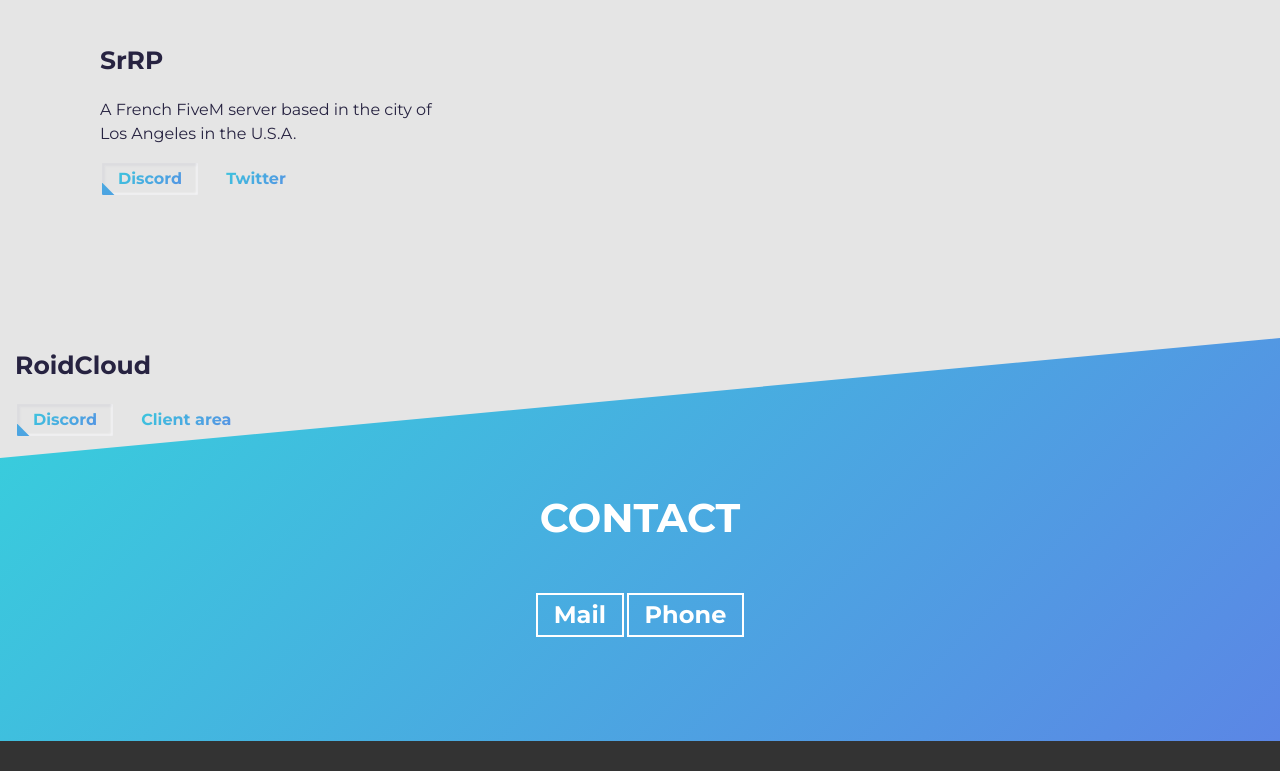
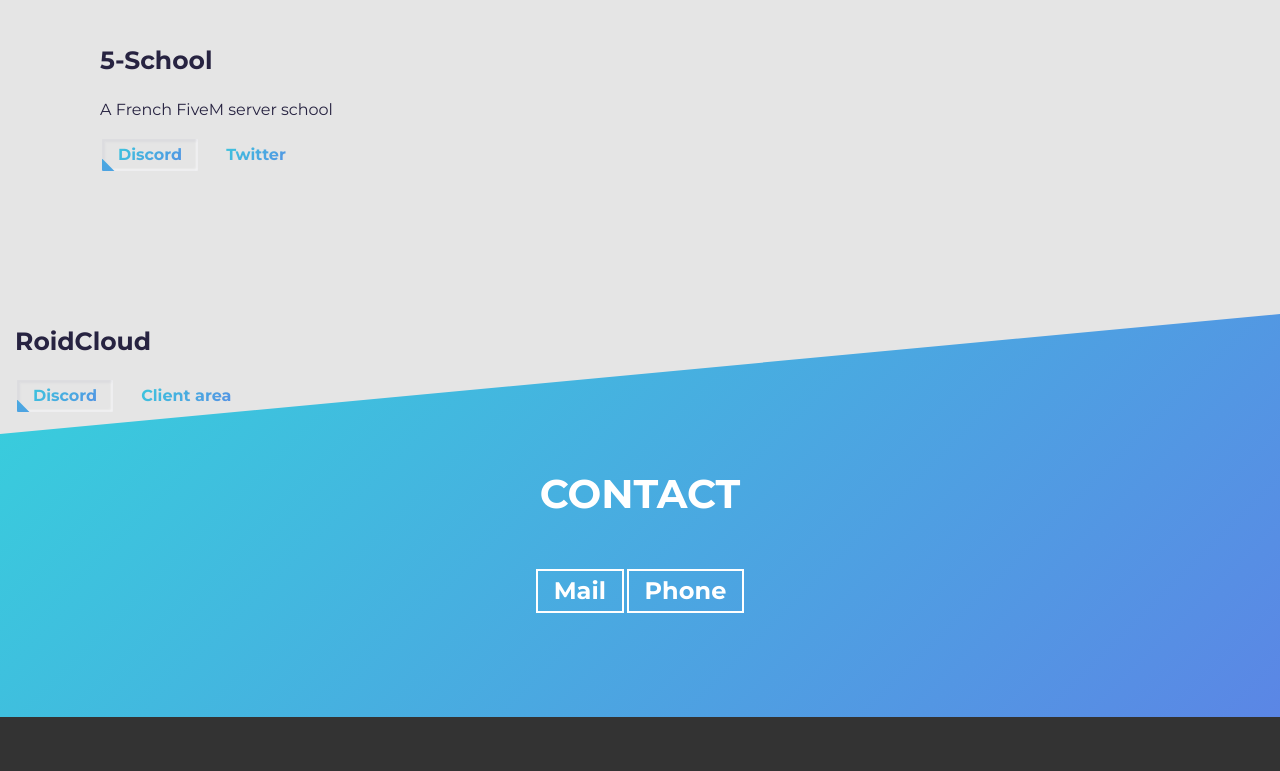
Before and after one commit to o-lumix/o-lumix.github.io, a plain HTML site: page index.html in a window 1280 px wide. Shown: the part 1180-1951 px from the top of the page. Drawn offline with Linux system fonts and the light colour scheme.

Commit message:
Update index.html

```diff
--- a/index.html
+++ b/index.html
@@ -147,13 +147,13 @@
           <!-- Each .row is a project -->
           <article class="row">
             <div class="project-wrapper__text">
-              <h3 class="project-wrapper__text-title">SrRP</h3>
+              <h3 class="project-wrapper__text-title">5-School</h3>
               <p class="project-wrapper__text-info">
-                A French FiveM server based in the city of Los Angeles in the U.S.A.
+                A French FiveM server school
               </p>
               <div class="project-wrapper__text-btns">
                 <a
-                  href="https://discord.gg/wfyznAtcHC"
+                  href="https://discord.gg/XeYaePe5"
                   target="_blank"
                   rel="noopener noreferrer"
                   class="cta-btn cta-btn--hero cta-btn--projects"
```
